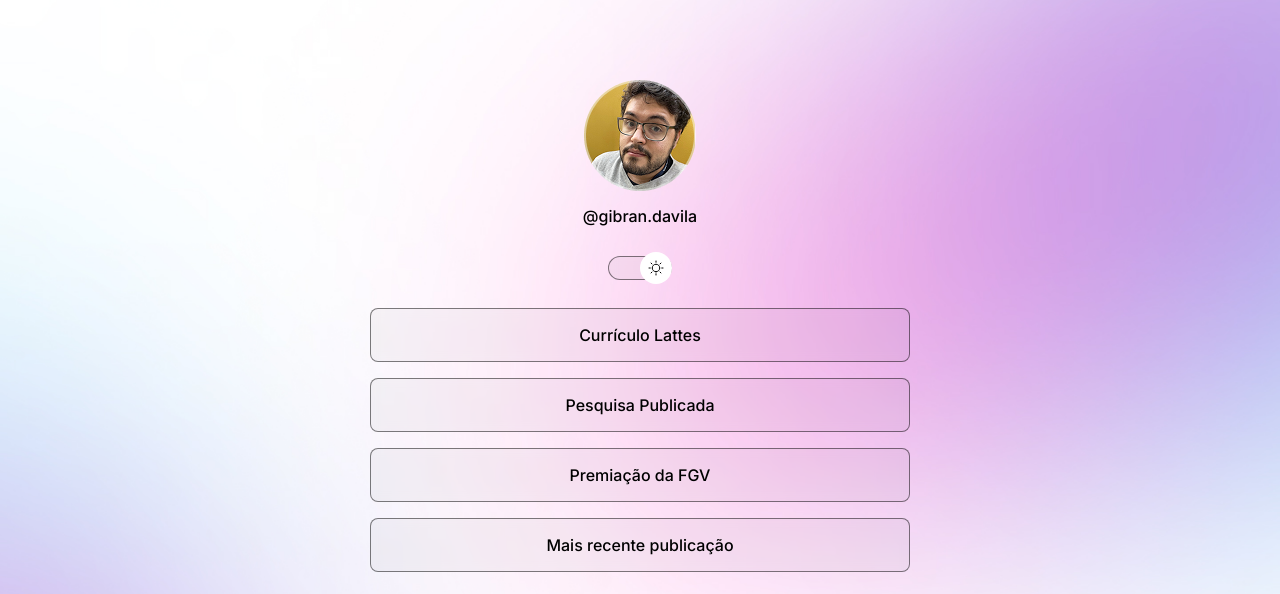
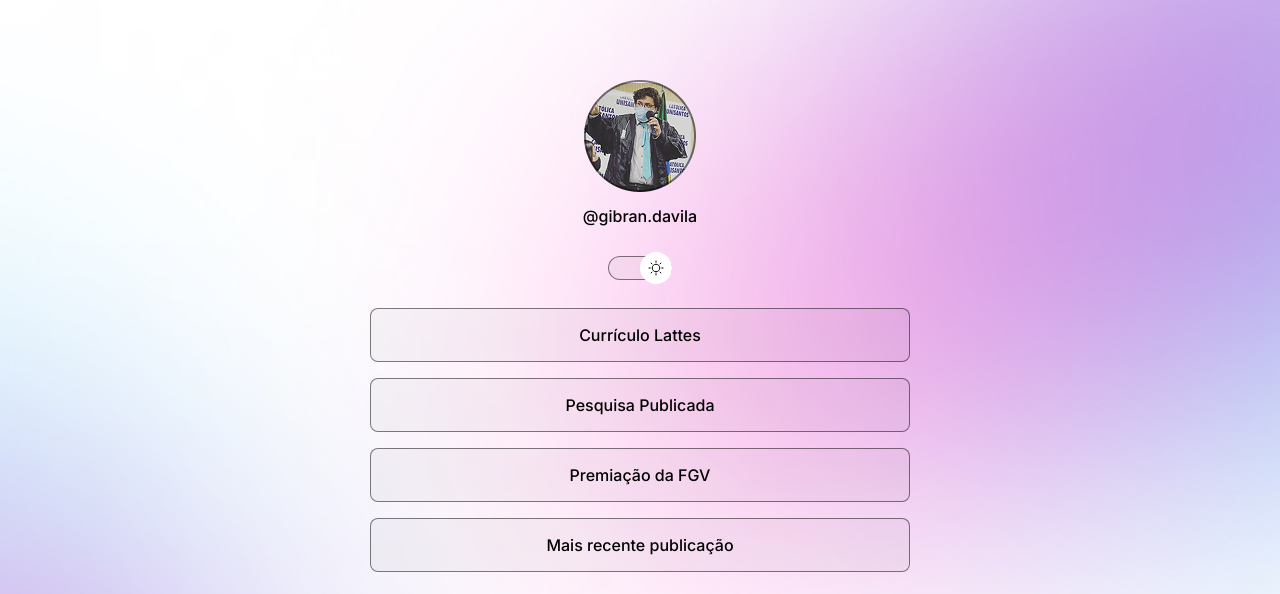
Before and after one commit to gibrandavila/ProjetoLinks, a plain HTML site: page index.html in a window 1280 px wide. Shown: the top 594 px of the page. Drawn offline with nearby package versions, Linux system fonts and the light colour scheme.

Commit message:
correção foto de inicio

```diff
--- a/index.html
+++ b/index.html
@@ -15,7 +15,7 @@
   <body>
     <div id="bigbox">
       <div id="profile">
-        <img src="./assets/Avatar.png" alt="foto de Gibran" />
+        <img src="./assets/Avatar2.png" alt="foto de Gibran" />
         <p>@gibran.davila</p>
       </div>
       <div id="switch" onclick="toggleMode()">
```
